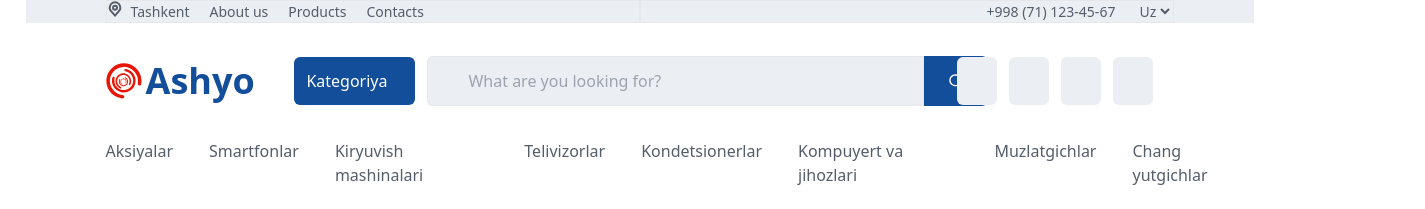
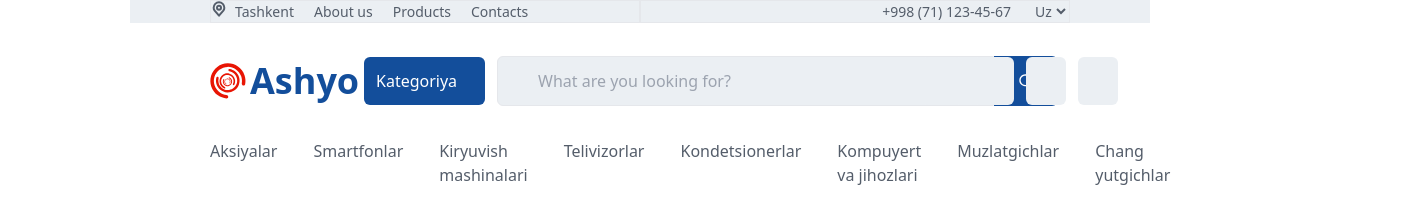
Before and after one commit to Valiev1011/E-Ashyo-Frontend, a Vue app: page / in a window 1280 px wide. Shown: the top 209 px of the page, 1425 px wide, since content can reach past the window. Built offline with nearby package versions, Linux system fonts and the light colour scheme; some icons are missing; a web font is replaced by a local one.

Commit message:
commition

```diff
--- a/tailwind.config.js
+++ b/tailwind.config.js
@@ -12,7 +12,7 @@ export default {
     },
     container: {
       center: true,
-      padding: "2%",
+      padding: "130px",
     },
   },
   plugins: [],
```
